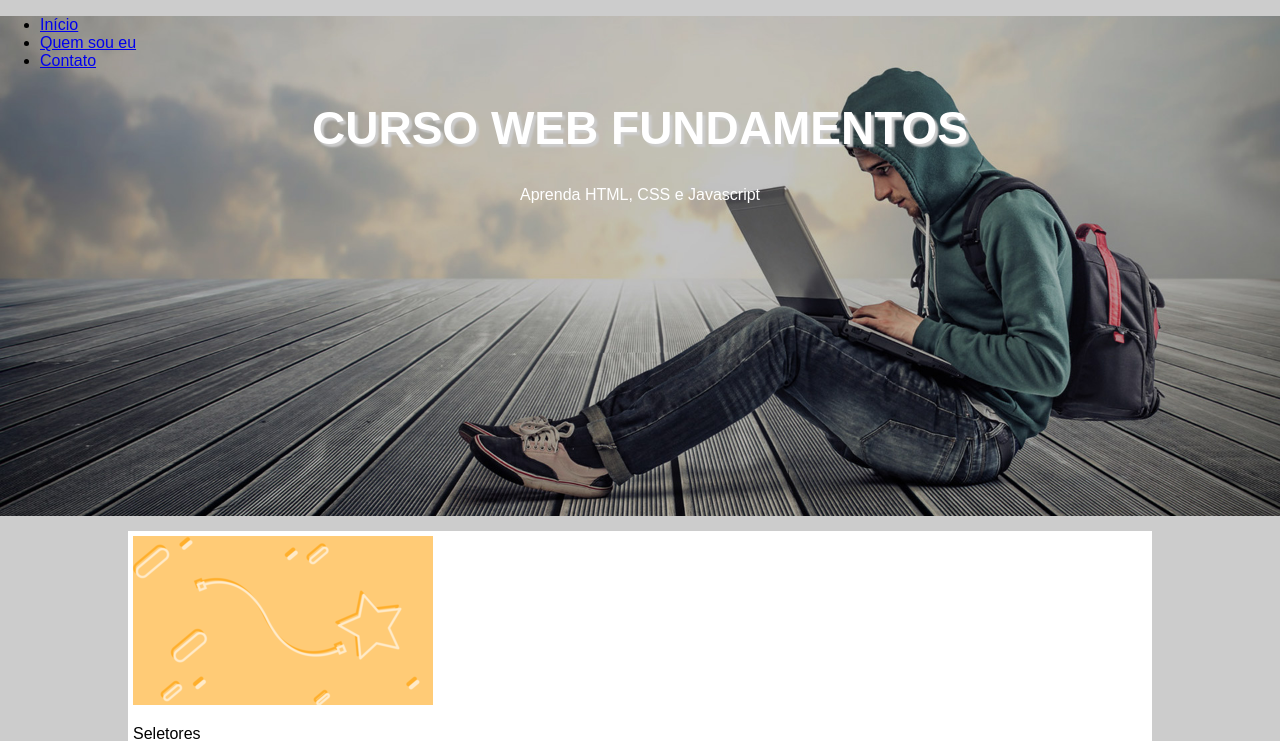
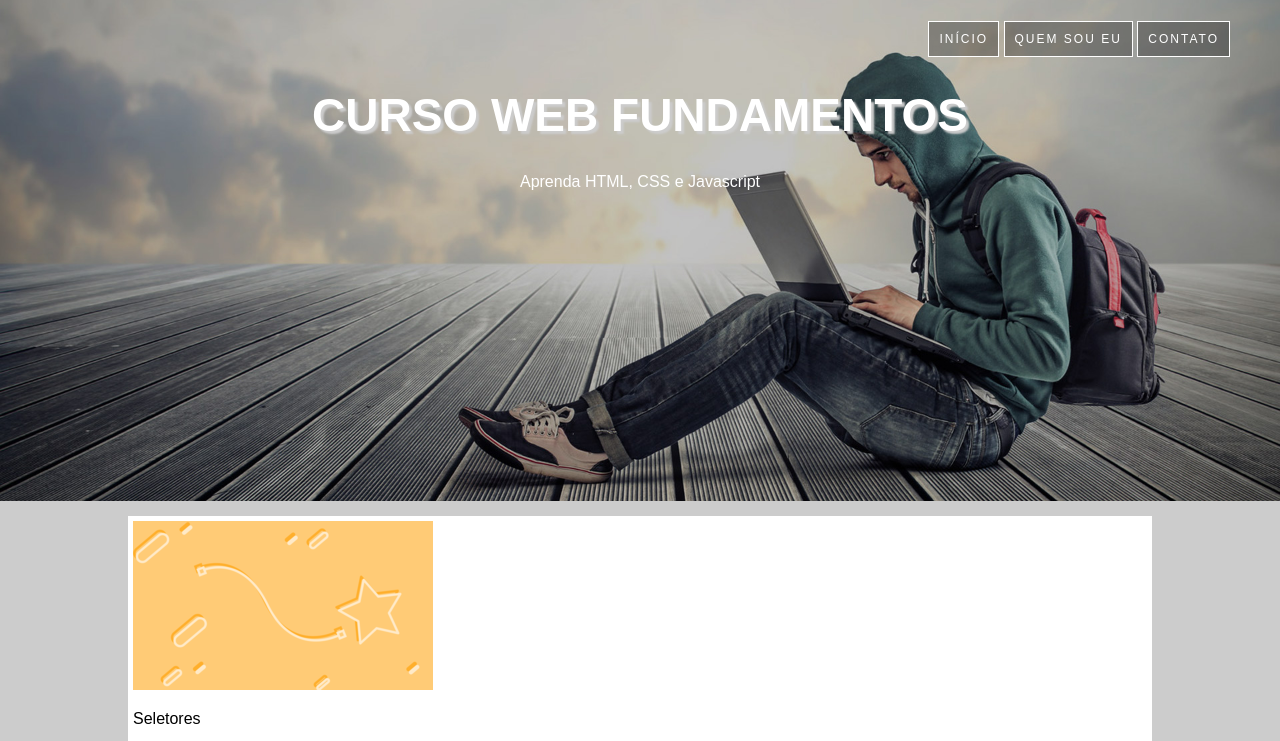
Before and after one commit to leandro-SI/curso-web-design, a plain HTML site: page projeto1-CSS/index.html in a window 1280 px wide. Shown: the top 741 px of the page. Drawn offline with Linux system fonts and the light colour scheme.

Commit message:
formatando menu projeto 1

```diff
--- a/projeto1-CSS/css/estilo.css
+++ b/projeto1-CSS/css/estilo.css
@@ -9,6 +9,7 @@ body {
     height: 500px;
     background-position: right center;
     background-size: cover;
+    border-top: 1px solid transparent;
 }
 
 .hero-content {
@@ -20,6 +21,34 @@ body {
     text-transform: uppercase;
     font-size: 46px;
     text-shadow: 3px 3px 2px #ccc;
+}
+
+.hero nav ul {
+    text-align: right;
+    margin: 20px 50px 0 0;
+}
+
+.hero nav li {
+    display: inline-block;
+    list-style: none;
+    border: 1px solid white;
+}
+
+.hero nav a {
+    background: rgba(0, 0, 0, 0.3);
+    transition: 1s;
+    display: block;
+    padding: 10px;
+    color: white;
+    text-decoration: none;
+    text-transform: uppercase;
+    font-size: 12px;
+    letter-spacing: 2px;
+}
+
+.hero nav a:hover {
+    background: rgba(0, 0, 0, 0.5);
+    transition: 1s;
 }
 
 main {
```
